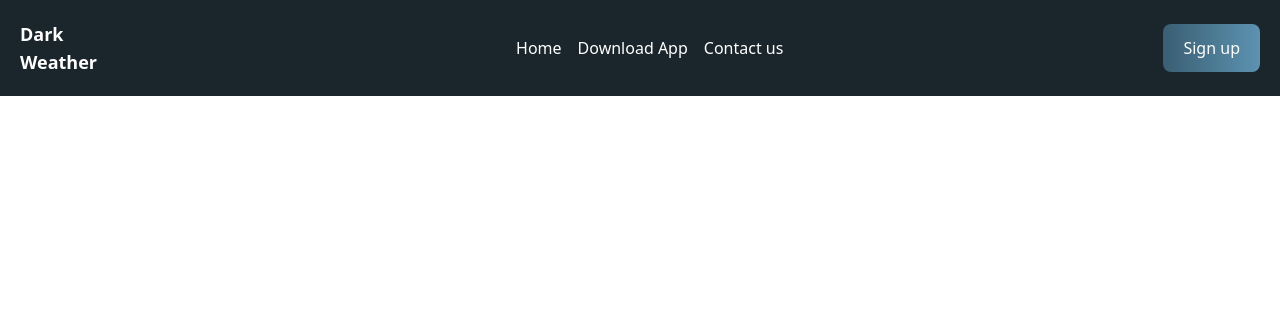
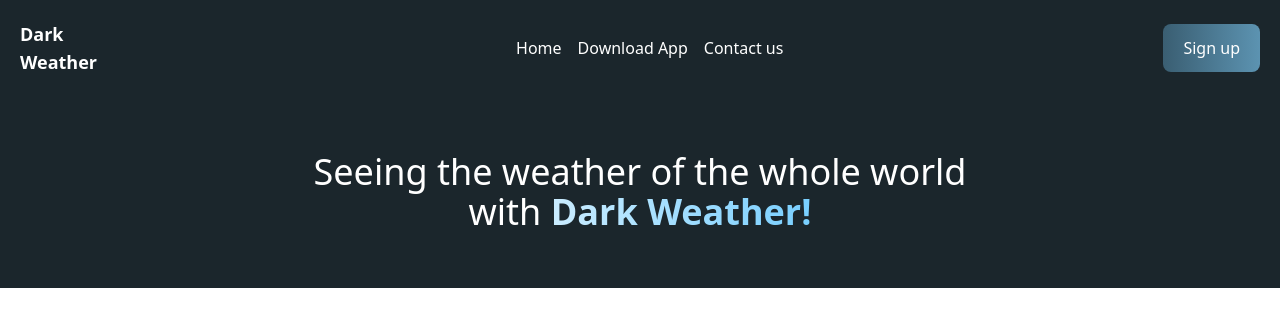
Before and after one commit to samaahmed1/Weather-App, a React (Vite) app: page / in a window 1280 px wide. Shown: the top 326 px of the page. Built offline with nearby package versions, Linux system fonts and the light colour scheme.

Commit message:
Add: Header

```diff
--- a/src/App.jsx
+++ b/src/App.jsx
@@ -1,9 +1,11 @@
 import Header from "./components/layouts/Header";
+import Home from "./components/pages/Home";
 
 function App() {
   return (
     <>
       <Header />
+      <Home/>
     </>
   );
 }
--- /dev/null
+++ b/src/components/pages/Home.jsx
@@ -0,0 +1,11 @@
+export default function Home() {
+  return (
+    <section className="p-14 bg-[#1B262C] text-white">
+      <div className="container">
+        <h1 className="text-center text-2xl md:text-4xl font-medium">
+          Seeing the weather of the whole world <br /> with <span className="font-bold bg-gradient-to-r from-[#CAECFF] to-[#78CFFF] text-transparent bg-clip-text">Dark Weather!</span>
+        </h1>
+      </div>
+    </section>
+  );
+}
```
